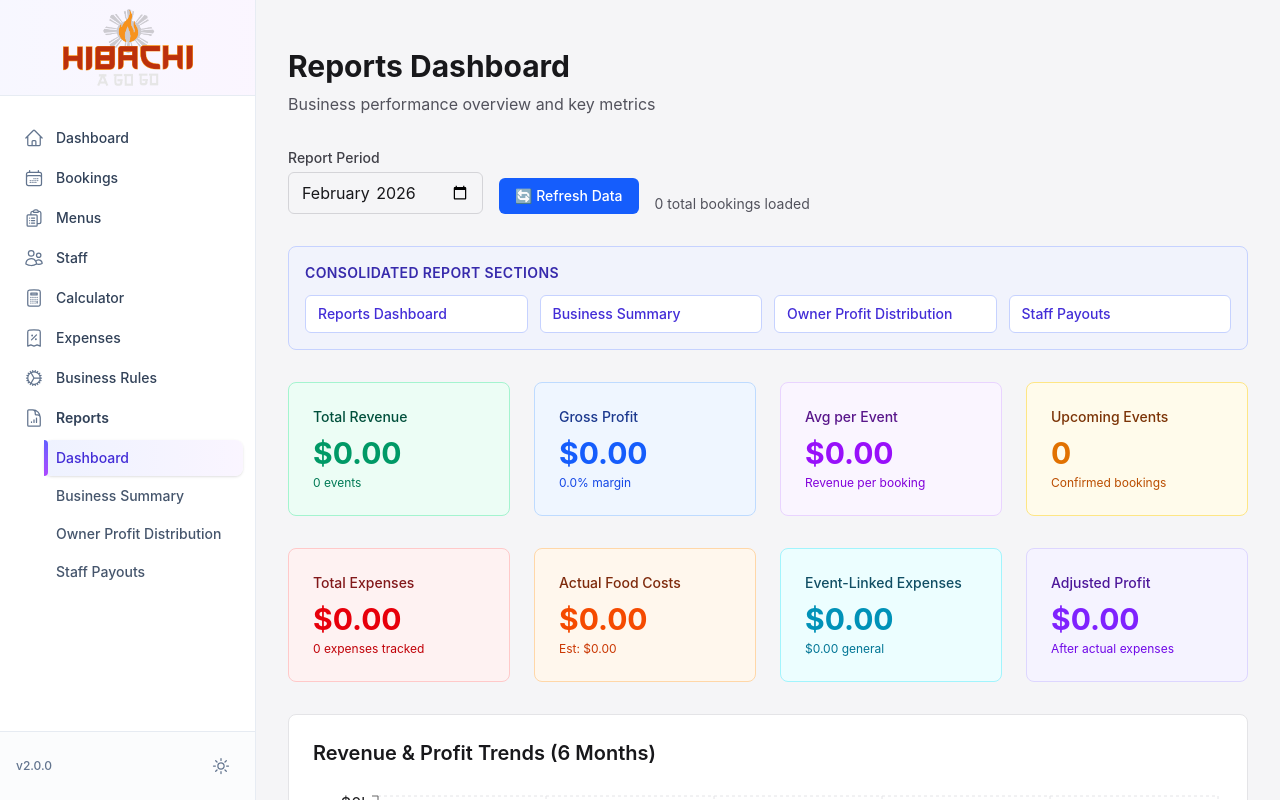
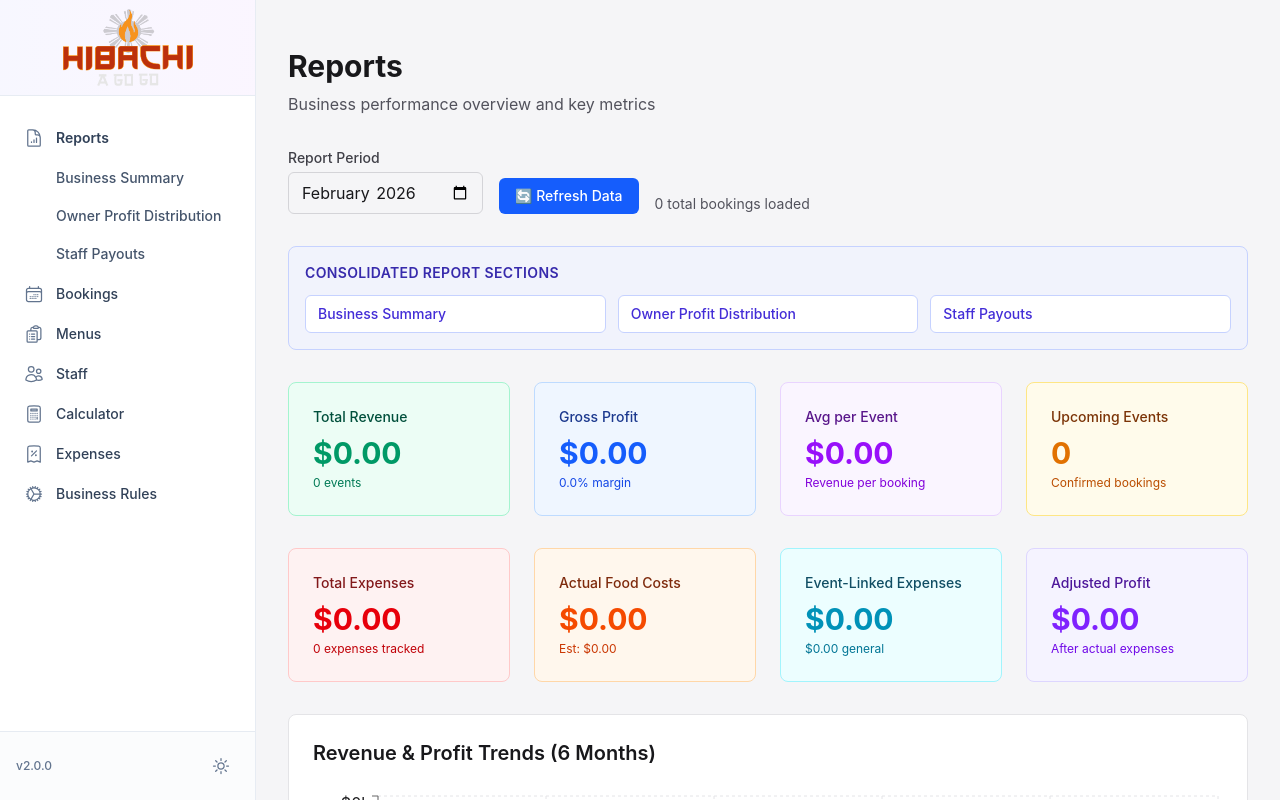
Before and after one commit to jsmsoriano/catering-manager-app, a Next.js app: page /reports in a window 1280 px wide. Built offline with nearby package versions, Linux system fonts and the light colour scheme.

Commit message:
Restructure reports navigation hierarchy
Co-authored-by: jsmsoriano <jsmsoriano@users.noreply.github.com>

```diff
--- a/app/reports/page.tsx
+++ b/app/reports/page.tsx
@@ -470,7 +470,7 @@ export default function ReportsDashboardPage() {
       {/* Header */}
       <div className="mb-8">
         <h1 className="text-3xl font-bold text-zinc-900 dark:text-zinc-50">
-          Reports Dashboard
+          Reports
         </h1>
         <p className="mt-2 text-zinc-600 dark:text-zinc-400">
           Business performance overview and key metrics
@@ -511,13 +511,7 @@ export default function ReportsDashboardPage() {
         <h2 className="text-sm font-semibold uppercase tracking-wide text-indigo-800 dark:text-indigo-300">
           Consolidated Report Sections
         </h2>
-        <div className="mt-3 grid gap-3 sm:grid-cols-2 lg:grid-cols-4">
-          <Link
-            href="/reports"
-            className="rounded-md border border-indigo-200 bg-white px-3 py-2 text-sm font-medium text-indigo-700 transition-colors hover:bg-indigo-50 dark:border-indigo-800 dark:bg-zinc-900 dark:text-indigo-300 dark:hover:bg-indigo-950/30"
-          >
-            Reports Dashboard
-          </Link>
+        <div className="mt-3 grid gap-3 sm:grid-cols-2 lg:grid-cols-3">
           <Link
             href="/reports/business-summary"
             className="rounded-md border border-indigo-200 bg-white px-3 py-2 text-sm font-medium text-indigo-700 transition-colors hover:bg-indigo-50 dark:border-indigo-800 dark:bg-zinc-900 dark:text-indigo-300 dark:hover:bg-indigo-950/30"
--- a/components/Sidebar.tsx
+++ b/components/Sidebar.tsx
@@ -4,7 +4,6 @@ import Link from 'next/link';
 import Image from 'next/image';
 import { usePathname } from 'next/navigation';
 import {
-  HomeIcon,
   CogIcon,
   DocumentChartBarIcon,
   CalendarDaysIcon,
@@ -16,23 +15,21 @@ import {
 import ThemeToggle from './ThemeToggle';
 
 const navigation = [
-  { name: 'Dashboard', href: '/', icon: HomeIcon },
+  {
+    name: 'Reports',
+    icon: DocumentChartBarIcon,
+    children: [
+      { name: 'Business Summary', href: '/reports/business-summary' },
+      { name: 'Owner Profit Distribution', href: '/reports/owner-monthly' },
+      { name: 'Staff Payouts', href: '/reports/comparative' },
+    ],
+  },
   { name: 'Bookings', href: '/bookings', icon: CalendarDaysIcon },
   { name: 'Menus', href: '/menus', icon: ClipboardDocumentListIcon },
   { name: 'Staff', href: '/staff', icon: UsersIcon },
   { name: 'Calculator', href: '/calculator', icon: CalculatorIcon },
   { name: 'Expenses', href: '/expenses', icon: ReceiptPercentIcon },
   { name: 'Business Rules', href: '/business-rules', icon: CogIcon },
-  {
-    name: 'Reports',
-    icon: DocumentChartBarIcon,
-    children: [
-      { name: 'Dashboard', href: '/reports' },
-      { name: 'Business Summary', href: '/reports/business-summary' },
-      { name: 'Owner Profit Distribution', href: '/reports/owner-monthly' },
-      { name: 'Staff Payouts', href: '/reports/comparative' },
-    ],
-  },
 ];
 
 function classNames(...classes: string[]) {
```
